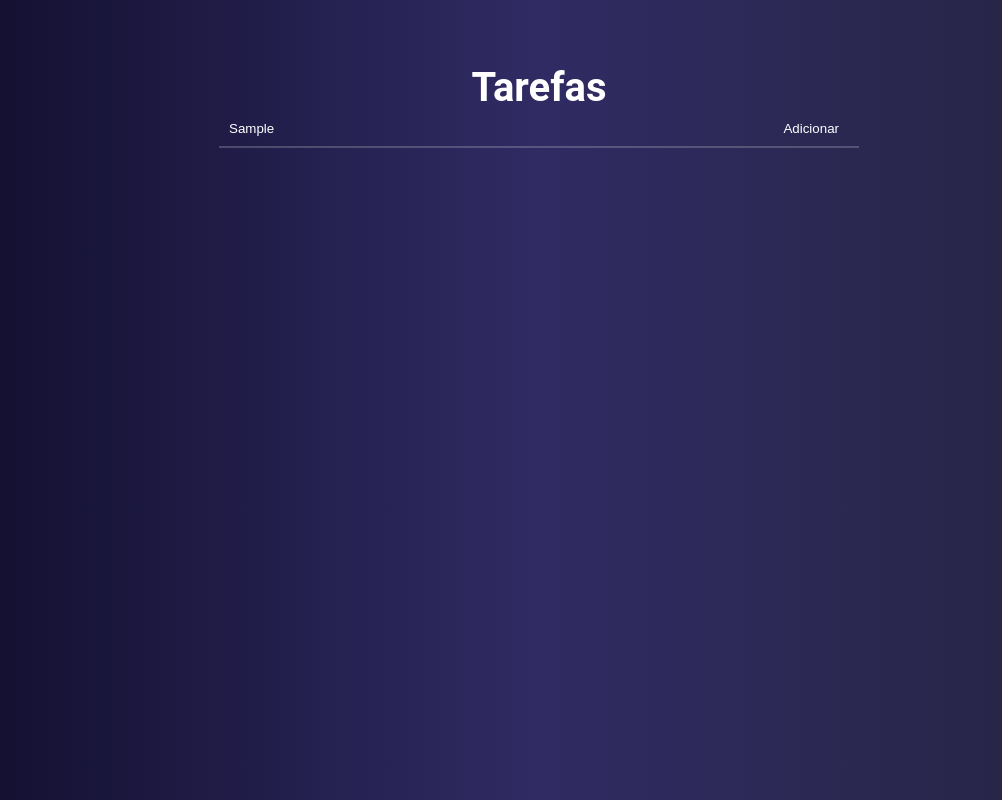
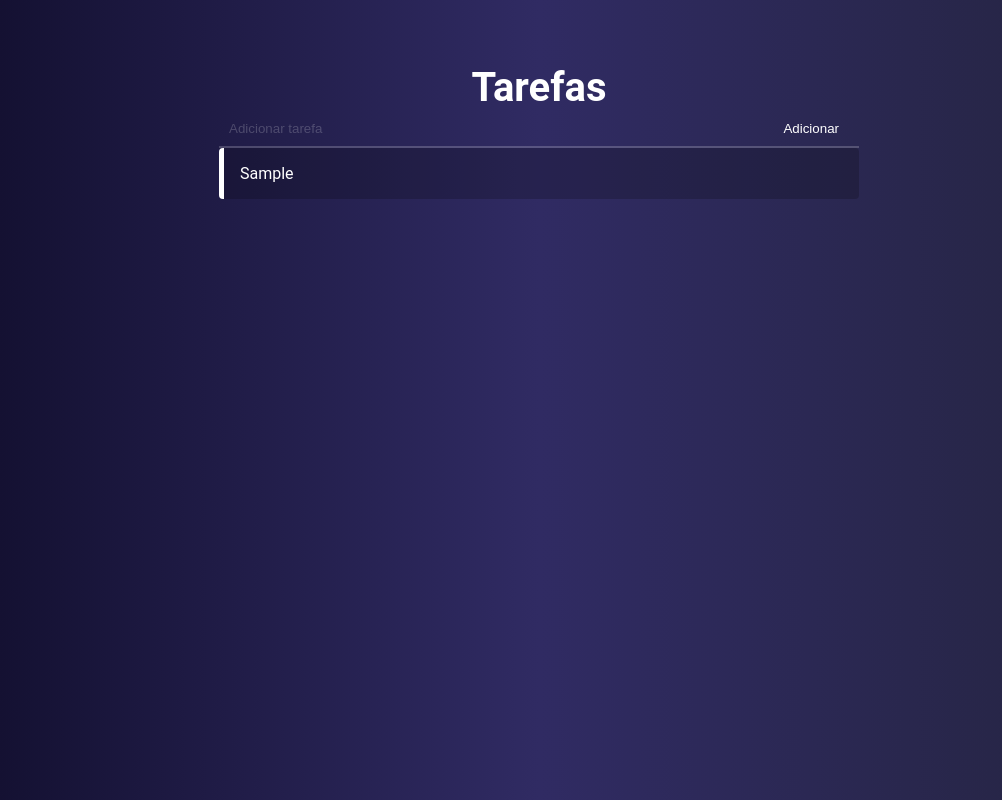
Before and after one commit to LeonardoChermaut/frontend-todo-app, a React (Vite) app: page / in a window 1280 px wide. Both pictures are taken after typing "Sample" into the empty fields and a click on the button "Adicionar". Shown: the whole page, without its empty margins (101-1103 px from the left). Built offline with nearby package versions, Linux system fonts and the light colour scheme.

Commit message:
chore/feat/refactor
update yarn, implements components, refactor name to pascal case

```diff
--- a/package.json
+++ b/package.json
@@ -14,7 +14,8 @@
     "react-dom": "^18.2.0",
     "react-router-dom": "^6.13.0",
     "styled-components": "^5.3.11",
-    "styled-system": "^5.1.5"
+    "styled-system": "^5.1.5",
+    "yarn": "^1.22.19"
   },
   "devDependencies": {
     "@types/react": "^18.0.37",
--- a/src/App.tsx
+++ b/src/App.tsx
@@ -1,12 +1,14 @@
-import { UseGlobalStyle, UseTheme, theme } from "./theme";
-import { AppRoutes } from "./routes";
+import { UseGlobalStyle, UseTheme, theme } from './theme';
+import { AppRoutes } from './routes';
+import { TaskProvider } from './context';
 
 export const App = () => {
-
   return (
     <UseTheme theme={theme}>
-      <UseGlobalStyle />
-      <AppRoutes />
+      <TaskProvider>
+        <UseGlobalStyle />
+        <AppRoutes />
+      </TaskProvider>
     </UseTheme>
   );
-}
+};
--- a/src/components/icon/icon.tsx
+++ b/src/components/icon/icon.tsx
@@ -1,21 +1,20 @@
-import { useEffect } from 'react';
-import { useState } from 'react';
+import { useEffect, useState } from 'react';
 
 type IconProps = {
   variant: string;
 };
 
 export const Icon: React.FC<IconProps> = ({ variant }) => {
-  const [iconSrc, setIconSrc] = useState();
+  const [src, setSrc] = useState();
 
   const mount = async () => {
     const result = await import(`../../../public/${variant}.svg`);
-    if (result) return setIconSrc(result.default);
+    if (result) return setSrc(result.default);
   };
 
   useEffect(() => {
     mount();
   }, []);
 
-  return <img src={iconSrc} width="22px" height="22px" alt={variant} />;
+  return <img src={src} width="22px" height="22px" alt={variant} />;
 };
--- a/src/components/input/index.ts
+++ b/src/components/input/index.ts
@@ -1 +1 @@
-export { Input } from './input';
+export { Input } from './Input';
--- /dev/null
+++ b/src/components/list/ListItem.tsx
@@ -0,0 +1,20 @@
+import { Column } from '../column';
+import { Text } from '../text';
+
+export type ListItemProps = {
+  label: string;
+};
+
+export const ListItem: React.FC<ListItemProps> = ({ label }) => {
+  return (
+    <Column
+      width="100%"
+      bg="rgb(0,0,0,0.2)"
+      p="1rem"
+      borderRadius="4px"
+      marginBottom="0.9rem"
+      borderLeft="5px solid #fff">
+      <Text>{label}</Text>
+    </Column>
+  );
+};
--- a/src/components/list/index.ts
+++ b/src/components/list/index.ts
@@ -1,2 +1,2 @@
-export * from "./list-item";
+export * from "./ListItem";
 export { List } from "./list";
--- a/src/components/list/list-item.tsx
+++ /dev/null
@@ -1,14 +0,0 @@
-import { Column } from '../column';
-import { Text } from '../text';
-
-export type ListItemProps = {
-  label: string;
-};
-
-export const ListItem: React.FC<ListItemProps> = ({ label }) => {
-  return (
-    <Column>
-      <Text>{label}</Text>
-    </Column>
-  );
-};
--- a/src/components/list/list.tsx
+++ b/src/components/list/list.tsx
@@ -1,5 +1,5 @@
 import { Column } from '../column';
-import { ListItem, ListItemProps } from './list-item';
+import { ListItem, ListItemProps } from './ListItem';
 
 type ListProps = {
   items: ListItemProps[];
--- /dev/null
+++ b/src/context/TaskContext.tsx
@@ -0,0 +1,39 @@
+import React, { createContext, useState, useContext, ReactNode } from 'react';
+
+export interface ITask {
+  name: string;
+}
+
+interface ITaskContext {
+  taskList: ITask[];
+  addTask: (task: ITask) => void;
+}
+
+const TaskContext = createContext<ITaskContext | undefined>(undefined);
+
+type TaskProviderProps = {
+  children: ReactNode;
+};
+
+export const TaskProvider: React.FC<TaskProviderProps> = ({ children }) => {
+  const [taskList, setTaskList] = useState<ITask[]>([]);
+
+  const addTask = (task: ITask) => {
+    if (task.name === '') return;
+    return setTaskList((prevTask) => [...prevTask, task]);
+  };
+
+  const value: ITaskContext = {
+    taskList,
+    addTask,
+  };
+
+  return <TaskContext.Provider value={value}>{children}</TaskContext.Provider>;
+};
+
+export const useTaskContext = () => {
+  const context = useContext(TaskContext);
+  if (!context) throw new Error('useTaskContext must be used within a TaskProvider');
+
+  return context;
+};
--- /dev/null
+++ b/src/context/index.ts
@@ -0,0 +1 @@
+export * from "./TaskContext"
--- a/src/pages/home/home.tsx
+++ b/src/pages/home/home.tsx
@@ -1,8 +1,26 @@
-import React from 'react';
-import { Input, Text, Button, Row, Column } from '../../components';
+import React, { useState, ChangeEvent } from 'react';
+import { Input, Text, Button, Row, Column, List } from '../../components';
+import { ITask } from 'context';
+import { TaskProvider, useTaskContext } from '../../context';
 
 export const Home = () => {
+  const [taskName, setTaskName] = useState('');
+  const { taskList, addTask } = useTaskContext();
+
+  const handleInputChange = ({ target: { value } }: ChangeEvent<HTMLInputElement>) => {
+    setTaskName(value);
+  };
+
+  const handleAddTask = () => {
+    const newTask: ITask = { name: taskName };
+    addTask(newTask);
+    setTaskName('');
+  };
+
+  const listItems = taskList.map((task) => ({ label: task.name }));
+
   return (
+    <TaskProvider>
       <React.Fragment>
         <Column width="50%" margin="0 auto" marginTop={5}>
           <Column textAlign="center">
@@ -11,10 +29,12 @@ export const Home = () => {
             </Text>
           </Column>
           <Row width="100%">
-          <Input flex={1} placeholder="Adicionar tarefa" />
-          <Button>Adicionar</Button>
+            <Input flex={1} placeholder="Adicionar tarefa" value={taskName} onChange={handleInputChange} />
+            <Button onClick={handleAddTask}>Adicionar</Button>
           </Row>
+          <List items={listItems} />
         </Column>
       </React.Fragment>
+    </TaskProvider>
   );
 };
```
Also changed, not shown: 1 other file (tests, documents, lock files or other folders). Lines whose indentation alone changed are shown as unchanged.
